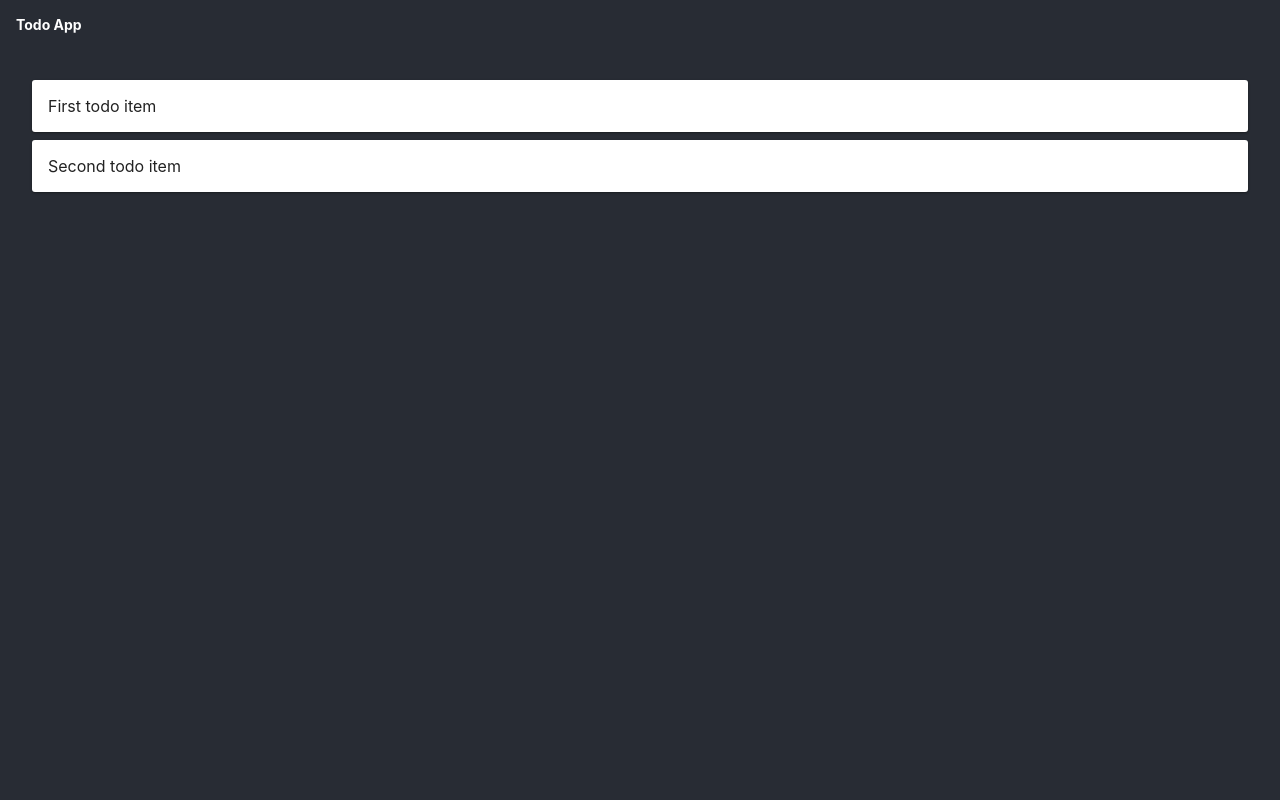
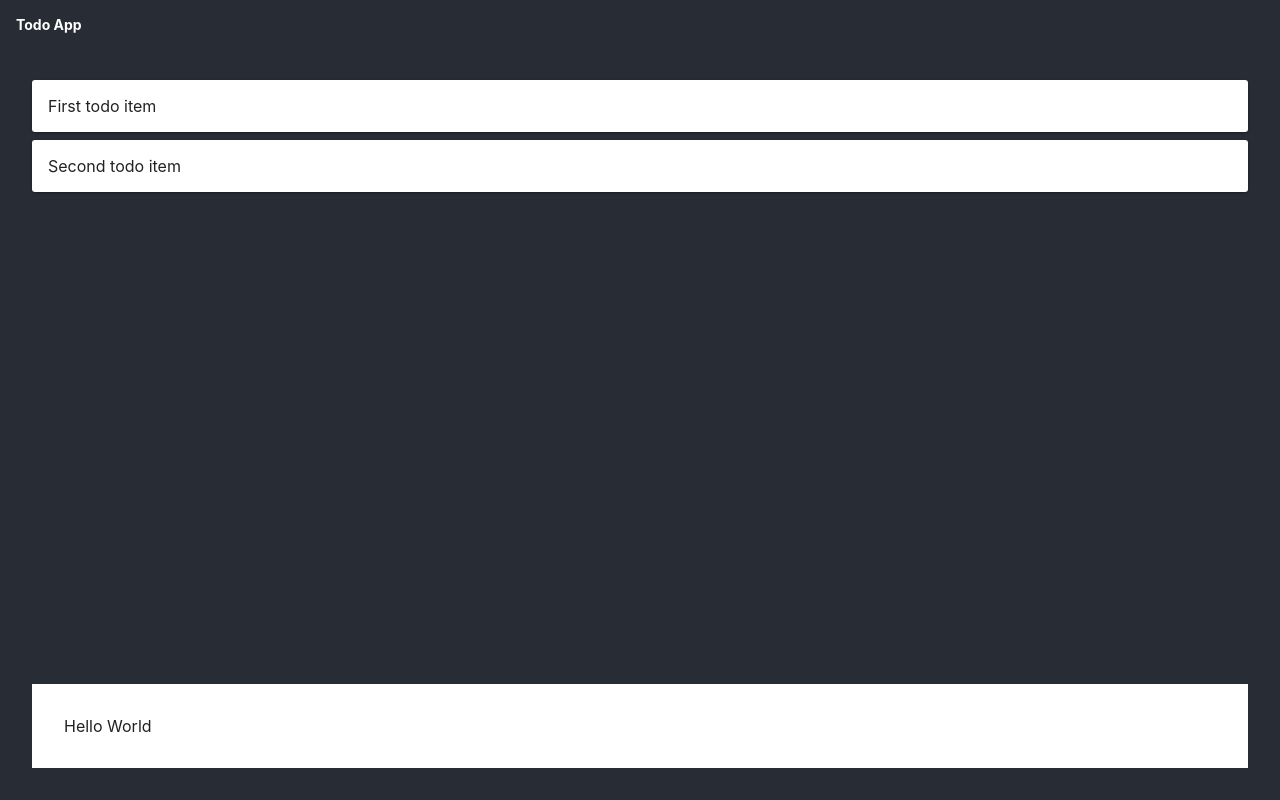
Before and after one commit to orjanbp/react-demo-todoapp, a React (Create React App) app: page / in a window 1280 px wide. Built offline with nearby package versions, Linux system fonts and the light colour scheme.

Commit message:
add new todo box and layouting

```diff
--- a/src/components/pages/TodoOverview/TodoOverviewPage.tsx
+++ b/src/components/pages/TodoOverview/TodoOverviewPage.tsx
@@ -1,10 +1,15 @@
 import React from 'react';
 import styled from 'styled-components';
 import { useTodoStore } from '@/store/TodoStore';
-import { TodoList, TodoListItem } from '@/components/shared/TodoList';
+import { TodoList, TodoListItem } from '@/components/pages/TodoOverview/core/TodoList';
+import { AddNewTodo } from './core/AddNewTodo/AddNewTodo';
 
 const Container = styled.div`
+  display: grid;
+  grid-template-rows: 1fr auto;
+  height: calc(100vh - 48px);
   padding: 32px;
+  box-sizing: border-box;
 `;
 
 
@@ -20,6 +25,7 @@ export const TodoOverviewPage = () => {
           <TodoListItem item={todo} />
         ))}
       </TodoList>
+      <AddNewTodo />
     </Container>
   );
 };
--- /dev/null
+++ b/src/components/pages/TodoOverview/core/AddNewTodo/AddNewTodo.tsx
@@ -0,0 +1,14 @@
+import React from 'react';
+import styled from 'styled-components';
+
+const Container = styled.div`
+  background-color: #FFF;
+  color: #222;
+  padding: 32px;
+`;
+
+export const AddNewTodo = () => (
+  <Container>
+    Hello World
+  </Container>
+);
```
Also changed, not shown: src/components/pages/TodoOverview/core/TodoList/Components.tsx (renamed from src/components/shared/TodoList/Components.tsx), src/components/pages/TodoOverview/core/TodoList/TodoListItem.tsx (renamed from src/components/shared/TodoList/TodoListItem.tsx), src/components/pages/TodoOverview/core/TodoList/index.ts (renamed from src/components/shared/TodoList/index.ts).
